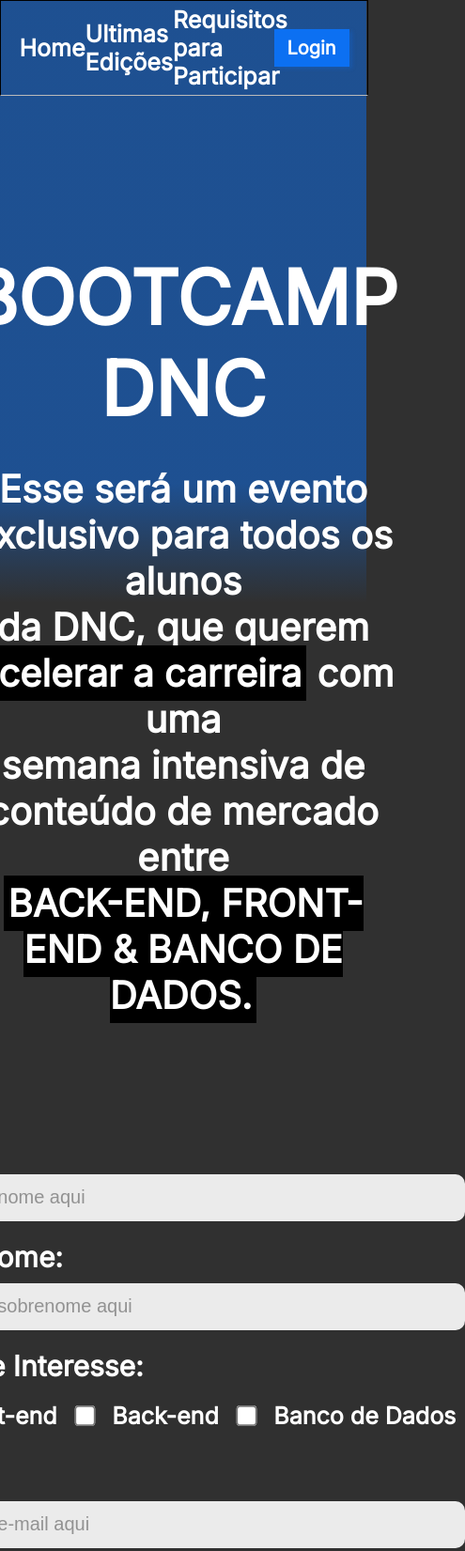
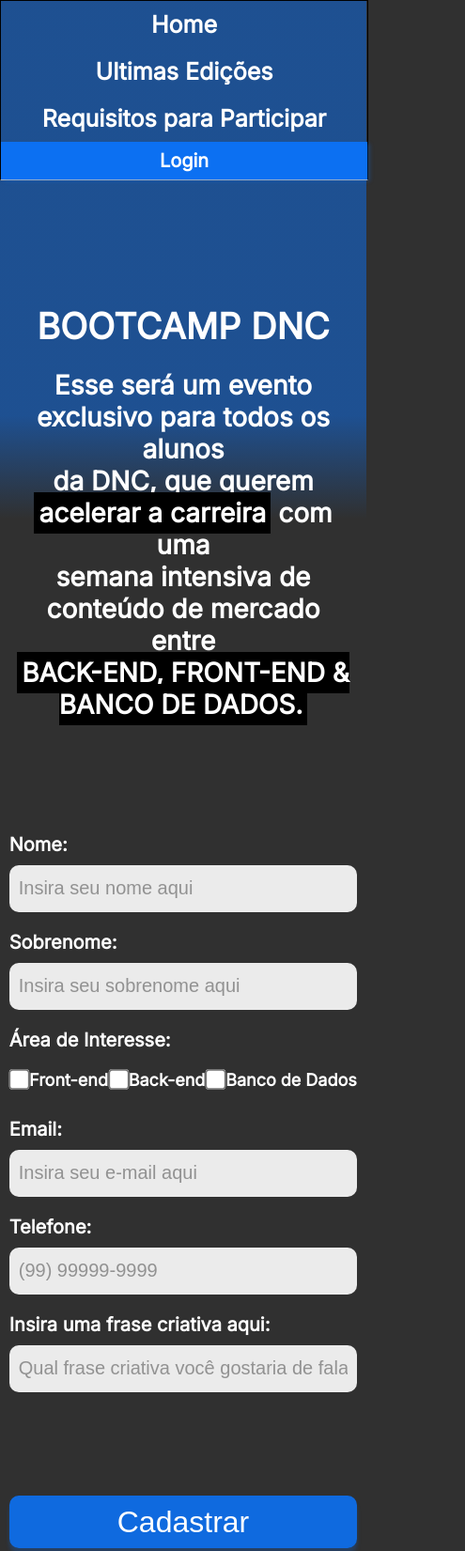
Before and after one commit to DanrleyLinhares/BootCamp-DNC, a plain HTML site: page index.html in a window 390 px wide. Shown: the top 1651 px of the page at 94% size, 495 px wide, since content can reach past the window. Drawn offline with Linux system fonts and the light colour scheme.

Commit message:
Adicionando media query para mobile

```diff
--- a/estilo.css
+++ b/estilo.css
@@ -235,3 +235,77 @@ body{
         text-align: center;
         width: 20%;
     }
+
+    footer .linha2{
+        height: 35px;
+        display: flex;
+        justify-content: center;
+        padding: 10px;
+
+    }
+
+
+    footer .linha2 a{
+        font-family: var(--fonte-padrao);
+        font-size: 18px;
+        font-weight: 600;
+        color: white;
+        text-decoration: none;
+        padding: 5px;
+    }
+
+    footer .linha2 a:first-child{
+        border-right: 3px solid white;
+    }
+
+    footer .linha2 a:hover{
+        color: var(--cinza-hover);
+    }
+
+@media only screen and (max-width: 600px){
+    /* Menu */
+
+    #principal{
+        flex-direction: column;
+        height: auto;
+    }
+
+    #menu{
+        flex-direction: column;
+        width: 100%;
+        margin: 0px;
+    }
+
+    #menu a{
+        display: flex;
+        height: 50px;
+        align-items: center;
+    }
+
+    #principal button{
+        width: 100%;
+        margin: 0px;
+
+    }
+
+    /* Section */
+
+    section h1{
+        font-size: 38px;
+    }
+
+    section h2{
+        font-size: 28px;
+        padding-right: 15px;
+        padding-left: 15px;
+    }
+
+    form{
+        width: 95%;
+        font-size: 20px;
+    }
+
+    .checkbox-itens label{
+        font-size: 18px;
+    }
+}
```
